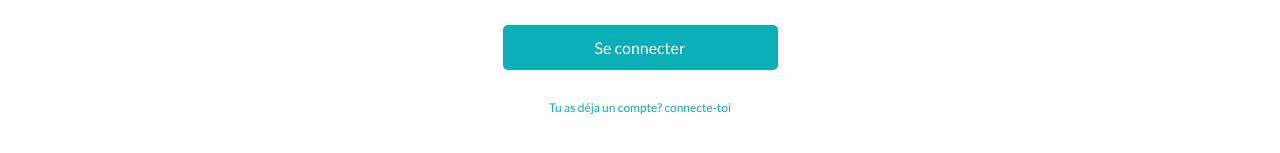
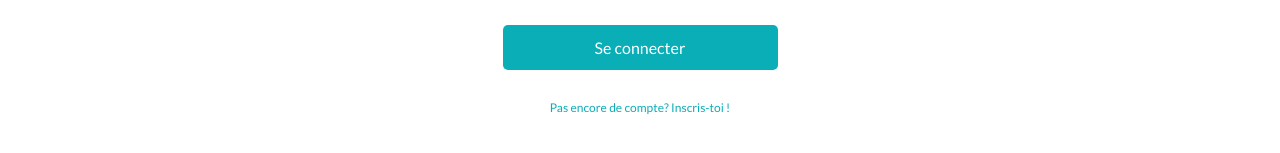
Before and after one commit to Nocoart/Vinted-Fullstack-App-Front, a React (Create React App) app: page /login in a window 1280 px wide. Shown: the part 329-482 px from the top of the page. Built offline with nearby package versions, Linux system fonts and the light colour scheme.

Commit message:
various typos

```diff
--- a/src/pages/Login.js
+++ b/src/pages/Login.js
@@ -42,7 +42,7 @@ const Login = ({ setCookie }) => {
 
 				<button type="submit">Se connecter</button>
 			</form>
-			<Link to={"/signup"}>Tu as déja un compte? connecte-toi</Link>
+			<Link to={"/signup"}>Pas encore de compte? Inscris-toi !</Link>
 		</div>
 	);
 };
```
